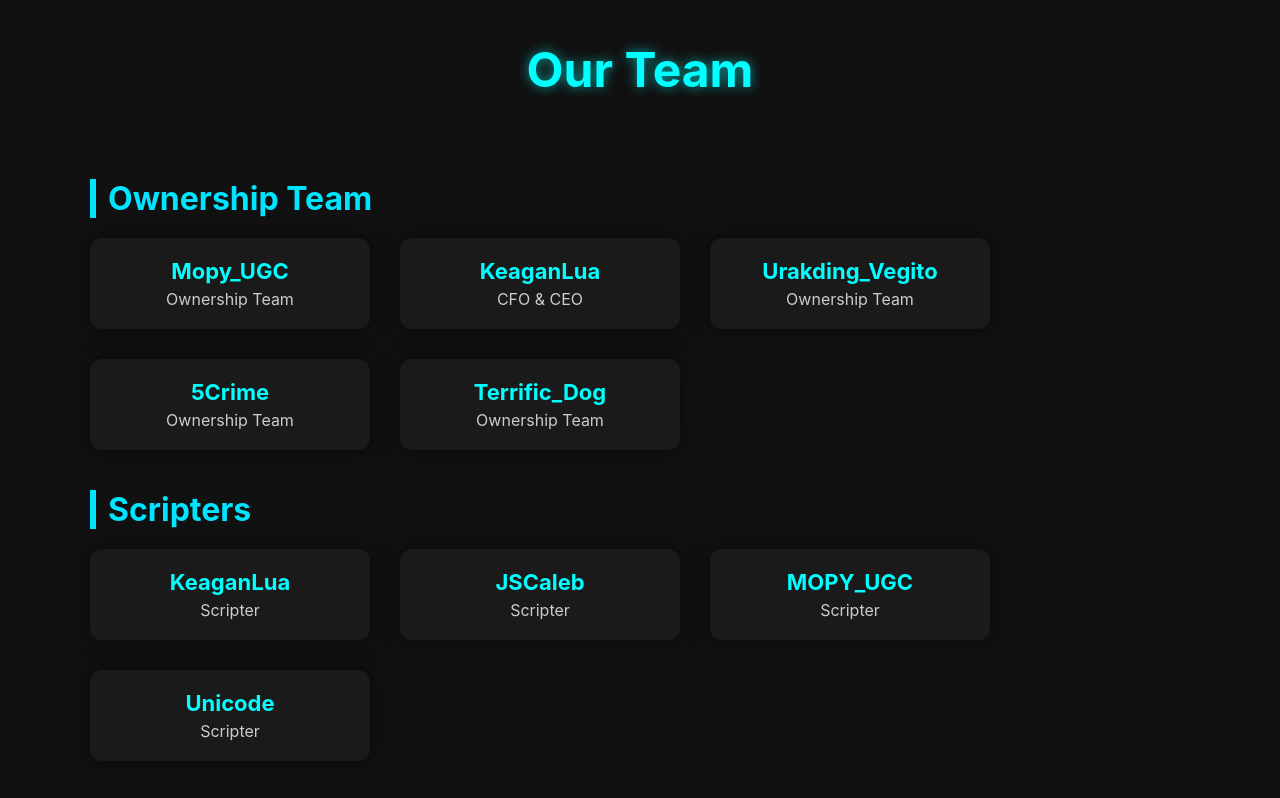
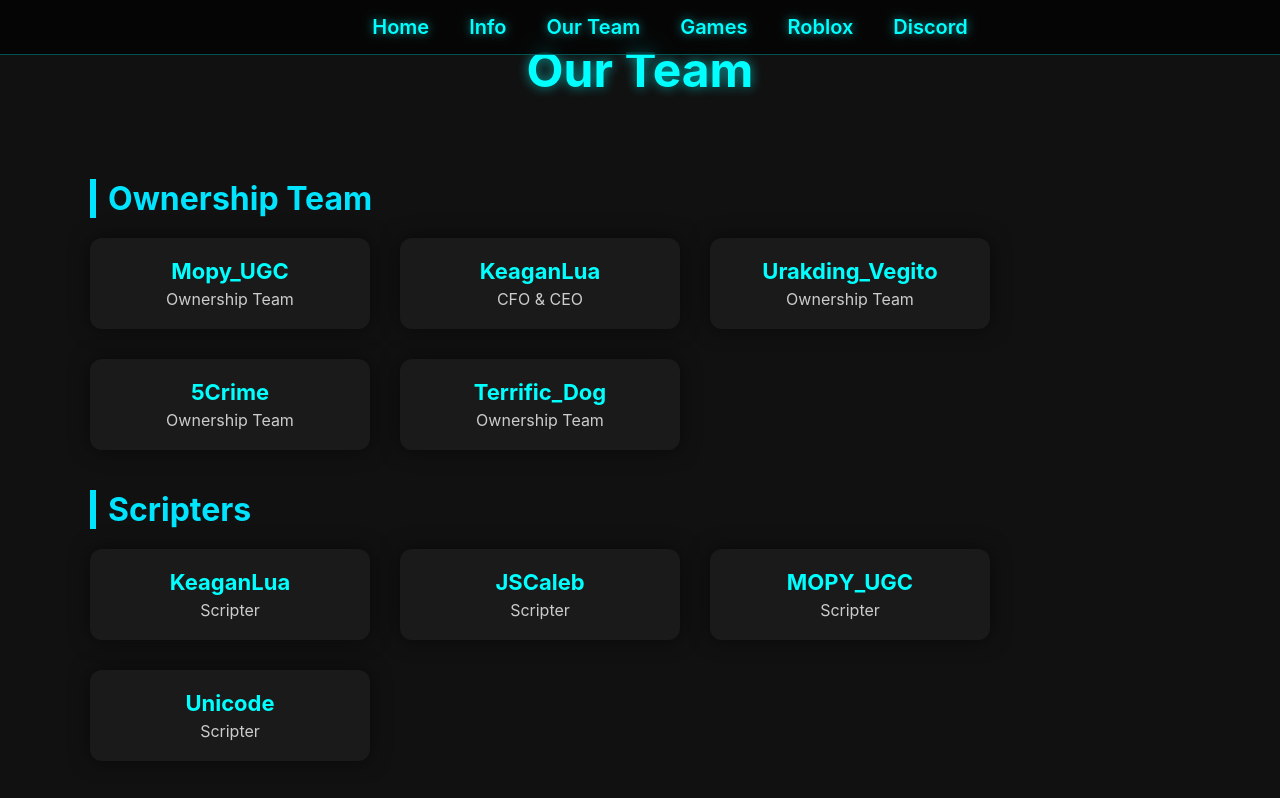
Before and after one commit to spammingridget-dotcom/momentumgamesinfo, a plain HTML site: page ourteam.html in a window 1280 px wide. Shown: the top 798 px of the page. Drawn offline with Linux system fonts and the light colour scheme.

Commit message:
Update ourteam.html

```diff
--- a/ourteam.html
+++ b/ourteam.html
@@ -1,4 +1,47 @@
 <!DOCTYPE html>
+<!-- NAVBAR -->
+<style>
+nav {
+    width: 100%;
+    position: fixed;
+    top: 0;
+    left: 0;
+    background: rgba(0,0,0,0.65);
+    backdrop-filter: blur(8px);
+    padding: 15px 30px;
+    display: flex;
+    justify-content: center;
+    gap: 40px;
+    z-index: 1000;
+    border-bottom: 1px solid rgba(0,255,255,0.3);
+}
+
+nav a {
+    color: cyan;
+    text-decoration: none;
+    font-size: 20px;
+    font-family: "Inter", sans-serif;
+    font-weight: 600;
+    transition: 0.25s;
+    text-shadow: 0 0 10px rgba(0,255,255,0.6);
+}
+
+nav a:hover {
+    color: white;
+    transform: scale(1.08);
+    text-shadow: 0 0 18px cyan;
+}
+</style>
+
+<nav>
+    <a href="index.html">Home</a>
+    <a href="info.html">Info</a>
+    <a href="ourteam.html">Our Team</a>
+    <a href="games.html">Games</a>
+    <a href="https://www.roblox.com/communities/35673180/Momentum-Games-Official#!/about">Roblox</a>
+    <a href="https://discord.gg/mDYMJKdZ">Discord</a>
+</nav>
+
 <html lang="en">
 <head>
 <meta charset="UTF-8">
```
